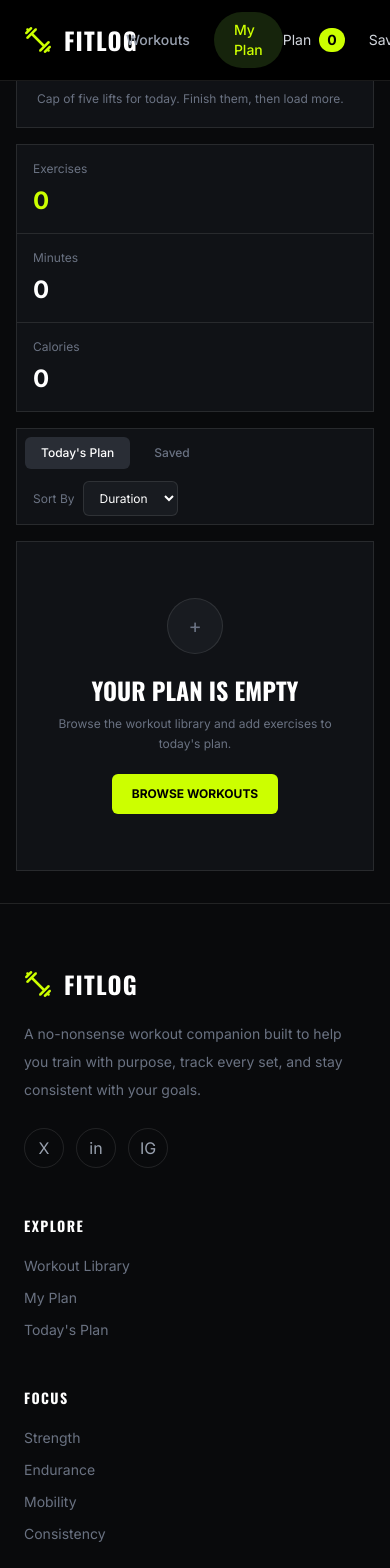
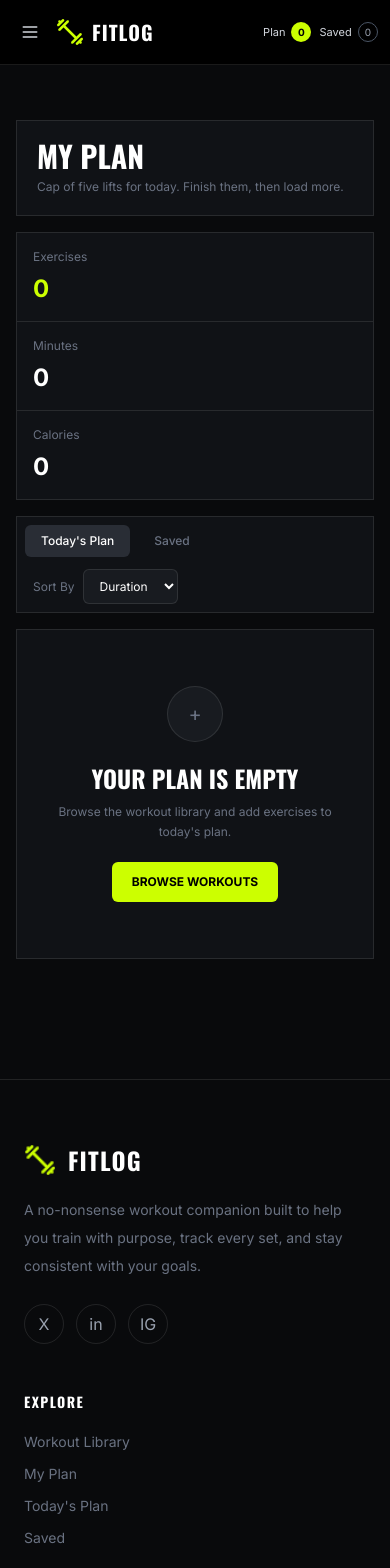
Before and after one commit to nazmulofficial/FIT_WEB_B14, a Next.js app: page /my-plan in a window 390 px wide. Shown: the top 1568 px of the page. Built offline with nearby package versions, Linux system fonts and the light colour scheme.

Commit message:
feat: add responsive loading and 404 states

```diff
--- a/src/app/my-plan/page.jsx
+++ b/src/app/my-plan/page.jsx
@@ -89,7 +89,7 @@ const MyPlan = () => {
   };
 
   return (
-    <main className="min-h-screen bg-[#090a0c] px-4 py-8 text-white sm:px-6 lg:px-8">
+    <main className="min-h-screen bg-[#090a0c] px-4 py-30 text-white sm:px-6 lg:px-8">
       <section className="mx-auto max-w-7xl">
 
         <div className="border border-white/10 bg-[#101216] px-5 py-5 sm:px-7">
--- a/src/components/share/Navbar.jsx
+++ b/src/components/share/Navbar.jsx
@@ -3,30 +3,87 @@
 import Image from "next/image";
 import Link from "next/link";
 import { usePathname } from "next/navigation";
+import { useState } from "react";
 import { useFitLog } from "@/context/FitLogContext";
 import logo from "@/assets/logo.png";
 
 const Navbar = () => {
   const pathname = usePathname();
   const { plan, saved } = useFitLog();
+  const [menuOpen, setMenuOpen] = useState(false);
+
+  const closeMenu = () => {
+    setMenuOpen(false);
+  };
 
   return (
     <nav className="fixed left-0 right-0 top-0 z-50 border-b border-white/10 bg-black">
-      <div className="mx-auto flex h-20 max-w-7xl items-center justify-between px-6">
-        <Link href="/" className="flex items-center gap-3">
+      <div className="mx-auto flex h-16 w-full max-w-7xl items-center justify-between gap-2 px-3 sm:h-20 sm:px-6 lg:px-8">
+
+        <div className="flex items-center gap-2 sm:gap-3">
+
+          <button
+            type="button"
+            onClick={() => setMenuOpen(!menuOpen)}
+            className="flex h-9 w-9 items-center justify-center rounded-lg text-gray-300 transition hover:bg-white/10 hover:text-[#ccff00] sm:h-10 sm:w-10 lg:hidden"
+            aria-label="Toggle menu"
+            aria-expanded={menuOpen}
+          >
+            {menuOpen ? (
+              <svg
+                xmlns="http://www.w3.org/2000/svg"
+                className="h-5 w-5 sm:h-6 sm:w-6"
+                fill="none"
+                viewBox="0 0 24 24"
+                stroke="currentColor"
+              >
+                <path
+                  strokeLinecap="round"
+                  strokeLinejoin="round"
+                  strokeWidth="2"
+                  d="M6 18L18 6M6 6l12 12"
+                />
+              </svg>
+            ) : (
+              <svg
+                xmlns="http://www.w3.org/2000/svg"
+                className="h-5 w-5 sm:h-6 sm:w-6"
+                fill="none"
+                viewBox="0 0 24 24"
+                stroke="currentColor"
+              >
+                <path
+                  strokeLinecap="round"
+                  strokeLinejoin="round"
+                  strokeWidth="2"
+                  d="M4 6h16M4 12h16M4 18h16"
+                />
+              </svg>
+            )}
+          </button>
+
+          <Link
+            href="/"
+            onClick={closeMenu}
+            className="flex shrink-0 items-center gap-2 sm:gap-3"
+          >
             <Image
               src={logo}
               alt="FitLog"
-            width={32}
-            height={32}
+              width={30}
+              height={30}
+              className="h-7 w-7 sm:h-8 sm:w-8"
             />
 
-          <span className="font-oswald text-2xl font-bold tracking-wider text-white">
+            <span className="font-oswald text-xl font-bold tracking-wider text-white sm:text-2xl">
               FITLOG
             </span>
           </Link>
 
-        <div className="flex items-center gap-2">
+        </div>
+
+        <div className="hidden items-center gap-2 lg:flex">
+
           <Link
             href="/"
             className={`rounded-full px-4 py-2 text-sm font-medium transition ${
@@ -48,32 +105,100 @@ const Navbar = () => {
           >
             My Plan
           </Link>
+
         </div>
 
-        <div className="flex items-center gap-6 text-sm">
+        <div className="flex shrink-0 items-center gap-2 sm:gap-5">
+
           <Link
             href="/my-plan?tab=plan"
-            className="flex items-center gap-2 text-gray-300 hover:text-white"
+            className="flex items-center gap-1.5 text-[11px] text-gray-300 transition hover:text-white sm:gap-2 sm:text-sm"
           >
             <span>Plan</span>
 
-            <span className="flex h-6 min-w-6 items-center justify-center rounded-full bg-[#ccff00] px-2 font-bold text-black">
+            <span className="flex h-5 min-w-5 items-center justify-center rounded-full bg-[#ccff00] px-1.5 text-[10px] font-bold text-black sm:h-6 sm:min-w-6 sm:px-2 sm:text-xs">
               {plan.length}
             </span>
           </Link>
 
           <Link
             href="/my-plan?tab=saved"
-            className="flex items-center gap-2 text-gray-300 hover:text-white"
+            className="flex items-center gap-1.5 text-[11px] text-gray-300 transition hover:text-white sm:gap-2 sm:text-sm"
           >
             <span>Saved</span>
 
-            <span className="flex h-6 min-w-6 items-center justify-center rounded-full border border-gray-600 px-2 text-gray-400">
+            <span className="flex h-5 min-w-5 items-center justify-center rounded-full border border-gray-600 px-1.5 text-[10px] text-gray-400 sm:h-6 sm:min-w-6 sm:px-2 sm:text-xs">
               {saved.length}
             </span>
           </Link>
+
         </div>
+
       </div>
+
+      {menuOpen && (
+        <div className="border-t border-white/10 bg-[#090a0c] lg:hidden">
+
+          <div className="mx-auto max-w-7xl px-4 py-4 sm:px-6">
+
+            <div className="flex flex-col gap-2">
+
+              <Link
+                href="/"
+                onClick={closeMenu}
+                className={`rounded-xl px-4 py-3 text-sm font-medium transition ${
+                  pathname === "/"
+                    ? "bg-[#16240c] text-[#ccff00]"
+                    : "text-gray-400 hover:bg-white/5 hover:text-white"
+                }`}
+              >
+                Workouts
+              </Link>
+
+              <Link
+                href="/my-plan?tab=plan"
+                onClick={closeMenu}
+                className={`rounded-xl px-4 py-3 text-sm font-medium transition ${
+                  pathname === "/my-plan"
+                    ? "bg-[#16240c] text-[#ccff00]"
+                    : "text-gray-400 hover:bg-white/5 hover:text-white"
+                }`}
+              >
+                My Plan
+              </Link>
+
+              <div className="my-2 h-px bg-white/10" />
+
+              <Link
+                href="/my-plan?tab=plan"
+                onClick={closeMenu}
+                className="flex items-center justify-between rounded-xl px-4 py-3 text-sm text-gray-300 transition hover:bg-white/5 hover:text-white"
+              >
+                <span>Today's Plan</span>
+
+                <span className="flex h-6 min-w-6 items-center justify-center rounded-full bg-[#ccff00] px-2 text-xs font-bold text-black">
+                  {plan.length}
+                </span>
+              </Link>
+
+              <Link
+                href="/my-plan?tab=saved"
+                onClick={closeMenu}
+                className="flex items-center justify-between rounded-xl px-4 py-3 text-sm text-gray-300 transition hover:bg-white/5 hover:text-white"
+              >
+                <span>Saved</span>
+
+                <span className="flex h-6 min-w-6 items-center justify-center rounded-full border border-gray-600 px-2 text-xs text-gray-400">
+                  {saved.length}
+                </span>
+              </Link>
+
+            </div>
+
+          </div>
+
+        </div>
+      )}
     </nav>
   );
 };
--- a/src/components/share/footer/Footer.jsx
+++ b/src/components/share/footer/Footer.jsx
@@ -1,14 +1,22 @@
+import Image from "next/image";
+import Link from "next/link";
 import logo from "@/assets/logo.png";
-import Image from "next/image";
 
 const Footer = () => {
   return (
     <footer className="border-t border-white/10 bg-[#090a0c]">
       <div className="mx-auto max-w-7xl px-6 py-16">
         <div className="grid gap-12 md:grid-cols-4">
+
           <div className="md:col-span-2">
             <div className="flex items-center gap-3">
-              <Image src={logo} />
+              <Image
+                src={logo}
+                alt="FitLog"
+                width={32}
+                height={32}
+              />
+
               <span className="font-oswald text-2xl font-bold tracking-wider text-white">
                 FITLOG
               </span>
@@ -49,26 +57,33 @@ const Footer = () => {
             </h3>
 
             <div className="mt-5 space-y-3">
-              <a
+              <Link
                 href="/"
                 className="block text-sm text-gray-500 transition hover:text-[#ccff00]"
               >
                 Workout Library
-              </a>
+              </Link>
 
-              <a
+              <Link
                 href="/my-plan"
                 className="block text-sm text-gray-500 transition hover:text-[#ccff00]"
               >
                 My Plan
-              </a>
+              </Link>
 
-              <a
-                href="/"
+              <Link
+                href="/my-plan?tab=plan"
                 className="block text-sm text-gray-500 transition hover:text-[#ccff00]"
               >
                 Today's Plan
-              </a>
+              </Link>
+
+              <Link
+                href="/my-plan?tab=saved"
+                className="block text-sm text-gray-500 transition hover:text-[#ccff00]"
+              >
+                Saved
+              </Link>
             </div>
           </div>
 
@@ -84,17 +99,24 @@ const Footer = () => {
               <p>Consistency</p>
             </div>
           </div>
+
         </div>
 
         <div className="my-10 h-px bg-white/10" />
 
         <div className="flex flex-col justify-between gap-4 text-sm sm:flex-row">
-          <p className="text-gray-600">© 2026 FitLog. All rights reserved.</p>
+          <p className="text-gray-600">
+            © 2026 FitLog. All rights reserved.
+          </p>
 
           <p className="font-medium text-gray-500">
-            TRAIN HARD. <span className="text-[#ccff00]">LOG HONEST.</span>
+            TRAIN HARD.{" "}
+            <span className="text-[#ccff00]">
+              LOG HONEST.
+            </span>
           </p>
         </div>
+
       </div>
     </footer>
   );
--- a/src/components/share/homepage/Banner.jsx
+++ b/src/components/share/homepage/Banner.jsx
@@ -1,33 +1,42 @@
+import Image from "next/image";
 import banner from "@/assets/banner.png";
-import Image from "next/image";
 
 const Banner = () => {
   return (
-    <section className="bg-[#0f1934] mx-auto max-w-7xl rounded-4xl">
-      <div className=" px-6 py-24 flex justify-between">
-        <div className="max-w-2xl">
+    <section className="mx-auto max-w-7xl rounded-4xl bg-[#0f1934]">
+      <div className="flex flex-col items-center justify-between gap-10 px-6 py-16 sm:px-8 sm:py-20 lg:flex-row lg:px-12 lg:py-24">
+        <div className="max-w-2xl text-center lg:text-left">
           <p className="mb-4 text-[12px] font-bold tracking-widest text-[#ccff00]">
             WORKOUT LIBRARY
           </p>
-          <h1 className="text-6xl font-oswald font-black uppercase leading-tight text-white">
+
+          <h1 className="font-oswald text-4xl font-black uppercase leading-tight text-white sm:text-5xl lg:text-6xl">
             TRAIN WITH INTENT. LOG EVERY SET.
           </h1>
 
-          <p className="mt-6 text-lg leading-8 text-gray-400">
-            FitLog is a dark, no-nonsense gym companion: pick a lift, lock it<br/>
+          <p className="mt-6 text-base leading-7 text-gray-400 sm:text-lg sm:leading-8">
+            FitLog is a dark, no-nonsense gym companion: pick a lift, lock it
             into today's plan, and watch the week's work add up.
           </p>
 
           <a
             href="#library"
-            className="mt-8 inline-block rounded-full bg-[#ccff00] px-6 py-3 font-bold text-black"
+            className="mt-8 inline-block rounded-full bg-[#ccff00] px-6 py-3 font-bold text-black transition hover:bg-[#d8ff3d]"
           >
             BROWSE WORKOUTS
           </a>
         </div>
-            <div>
-                <Image src={banner} alt="FitLog" width={334} height={334} />
-            </div>
+
+        <div className="shrink-0">
+          <Image
+            src={banner}
+            alt="FitLog workout"
+            width={334}
+            height={334}
+            priority
+            className="h-56 w-56 object-contain sm:h-72 sm:w-72 lg:h-[334px] lg:w-[334px]"
+          />
+        </div>
       </div>
     </section>
   );
```
Lines whose indentation alone changed are shown as unchanged.
